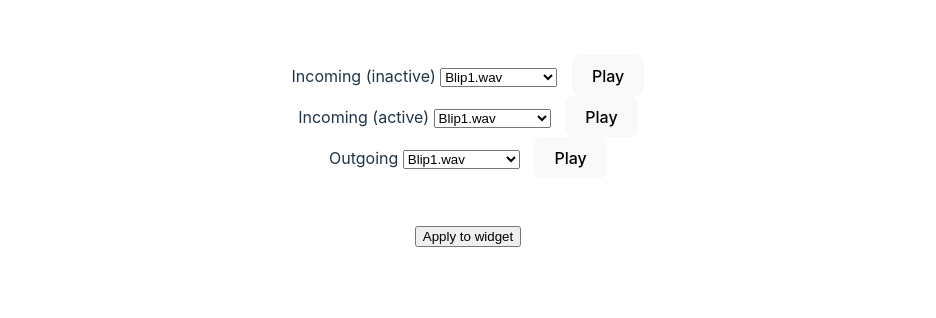
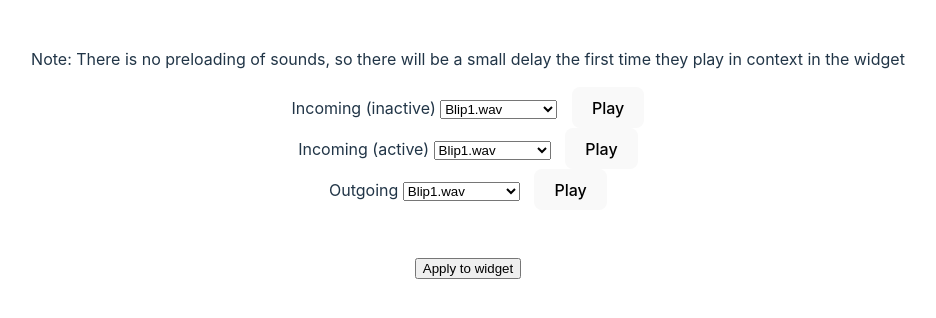
Before and after one commit to doylem/widget-sounds-test, a website built with Vite: page index.html in a window 1280 px wide. Shown: the part 158-476 px from the top of the page, without its empty margins (172-1108 px from the left). Built offline with nearby package versions, Linux system fonts and the light colour scheme.

Commit message:
Update text

```diff
--- a/index.html
+++ b/index.html
@@ -10,7 +10,10 @@
   <body>
     <div id="app"></div>
     <h1>Web Widget Sounds test</h1>
-    <br />
+    <p>
+      Note: There is no preloading of sounds, so there will be a small delay the
+      first time they play in context in the widget
+    </p>
     <div>
       <label for="lang">Incoming (inactive)</label>
       <select name="incoming-inactive" id="incoming-inactive">
```
